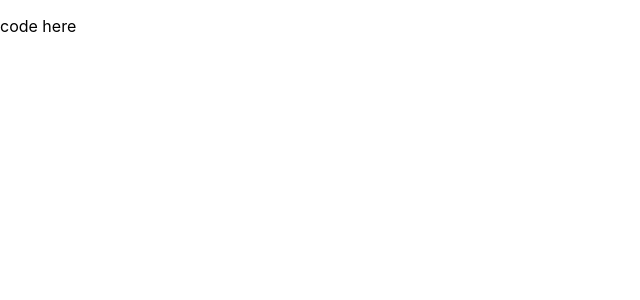
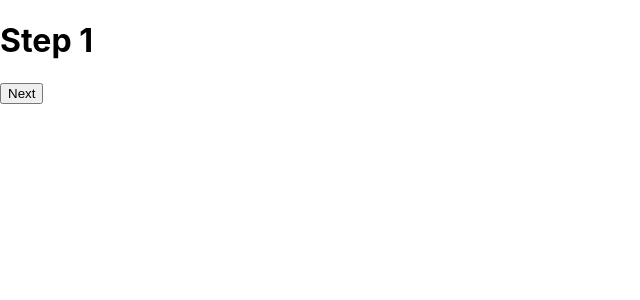
Before and after one commit to TX-9/react-design-patterns, a React (Create React App) app: page / in a window 1280 px wide. Shown: the top 300 px of the page, without its empty margins (0-640 px from the left). Built offline with nearby package versions, Linux system fonts and the light colour scheme.

Commit message:
add uncontrolled onboarding flow

```diff
--- a/src/App.js
+++ b/src/App.js
@@ -1,6 +1,33 @@
+import { UncontrolledOnboardingFlow } from "./UncontrolledOnboardingFlow";
+
+const StepOne = ({ goToNext }) => (
+  <>
+  <h1>Step 1</h1>
+  <button onClick={() => goToNext({name: "Jacob Lee"})}>Next</button>
+  </>
+);
+const StepTwo = ({ goToNext }) => (
+  <>
+  <h1>Step 2</h1>
+  <button onClick={() => goToNext({age: 30})}>Next</button>
+  </>
+  );
+const StepThree = ({ goToNext }) => (
+  <>
+  <h1>Step 3</h1>
+  <button onClick={() => goToNext({hairColor: "black"})}>Next</button>
+  </>
+  );
 function App() {
   return (
-    <p>code here</p>
+    <UncontrolledOnboardingFlow onFinish={data => {
+      console.log(data);
+      alert("Onboarding Completed");
+      }}>
+      <StepOne />
+      <StepTwo />
+      <StepThree />
+    </UncontrolledOnboardingFlow>
   );
 }
 
--- /dev/null
+++ b/src/UncontrolledOnboardingFlow.js
@@ -0,0 +1,29 @@
+import React, { useState } from "react";
+
+export const UncontrolledOnboardingFlow = ({children, onFinish}) => {
+    const [onboardingData, setOnboardingData] = useState({});
+    const [currentIndex, setCurrentIndex] = useState(0);
+
+    const goToNext = stepData => {
+        const nextIndex = currentIndex + 1;
+
+        const updatedData = {
+            ...onboardingData, ...stepData
+        };
+
+        if (nextIndex < children.length) {
+            setCurrentIndex(nextIndex);
+        } else {
+            onFinish(updatedData);
+        }
+
+        setOnboardingData(updatedData);
+    };
+    const currentChild = React.Children.toArray(children)[currentIndex];
+
+    if (React.isValidElement(currentChild)) {
+        return React.cloneElement(currentChild, { goToNext });
+    }
+
+    return currentChild;
+};
```
